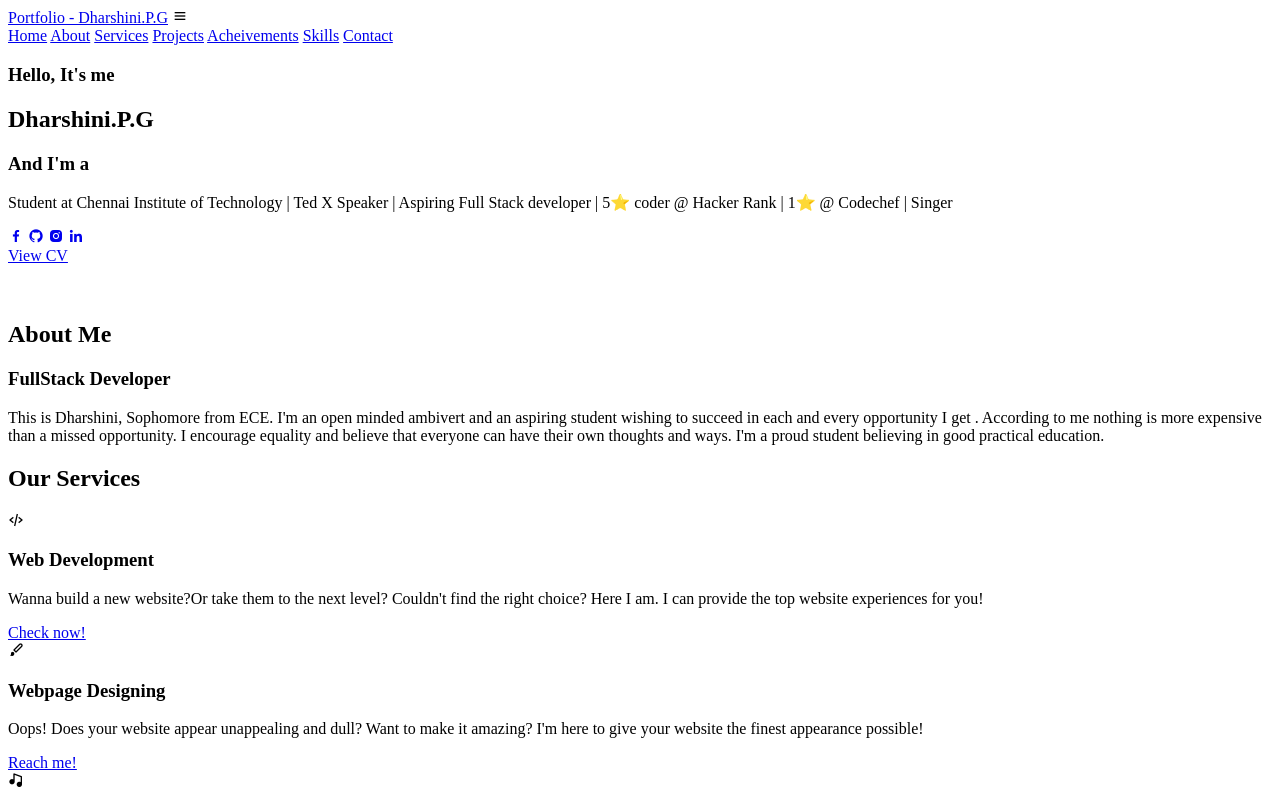
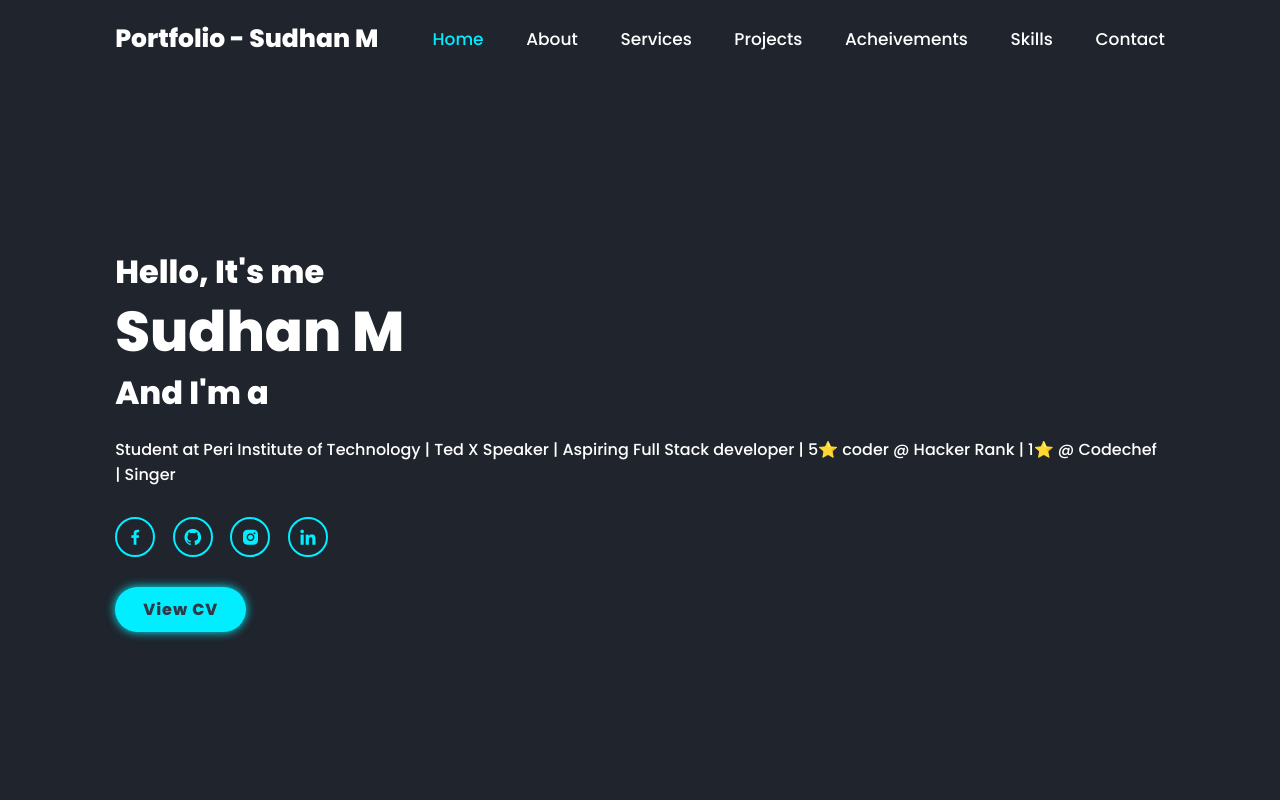
Before and after one commit to sudh4n/myportfolio.github.io, a plain HTML site: page index.html in a window 1280 px wide. Shown: the top 800 px of the page. Drawn offline with nearby package versions, Linux system fonts and the light colour scheme; a script that the page names is missing.

Commit message:
index.html

```diff
--- a/index.html
+++ b/index.html
@@ -8,7 +8,7 @@
     <!--blog icons-->
     <link href='https://unpkg.com/boxicons@2.1.4/css/boxicons.min.css' rel='stylesheet'>
     <!--custom css-->
-    <link rel="stylesheet" href="stylep.css">
+    <link rel="stylesheet" href="styles.css">
 
     <script type="text/javascript" src="https://cdn.jsdelivr.net/npm/@emailjs/browser@3/dist/email.min.js">
     </script>
@@ -22,7 +22,7 @@
 <body>
     <!--header design-->
     <header class="header">
-        <a href="#" class="logo">Portfolio - Dharshini.P.G</a>
+        <a href="#" class="logo">Portfolio - Sudhan M</a>
 
         <i class="bx bx-menu" id="menu-icon"></i>
 
@@ -41,9 +41,9 @@
     <section class="home" id="home">
         <div class="home-content">
             <h3>Hello, It's me</h3>
-            <h1>Dharshini.P.G</h1>
+            <h1>Sudhan M</h1>
             <h3>And I'm a <span class="multiple-text"></span></h3>
-            <p>Student at Chennai Institute of Technology | Ted X Speaker | Aspiring Full Stack developer | 5⭐ coder @ Hacker Rank | 1⭐ @ Codechef | Singer</p>
+            <p>Student at Peri Institute of Technology | Ted X Speaker | Aspiring Full Stack developer | 5⭐ coder @ Hacker Rank | 1⭐ @ Codechef | Singer</p>
             <div class="social-media">
                 <a href="https://www.facebook.com/dharshini16pg"><i class='bx bxl-facebook'></i></a>
                 <a href="https://github.com/dharshinipg16"><i class='bx bxl-github'></i></a>
```
